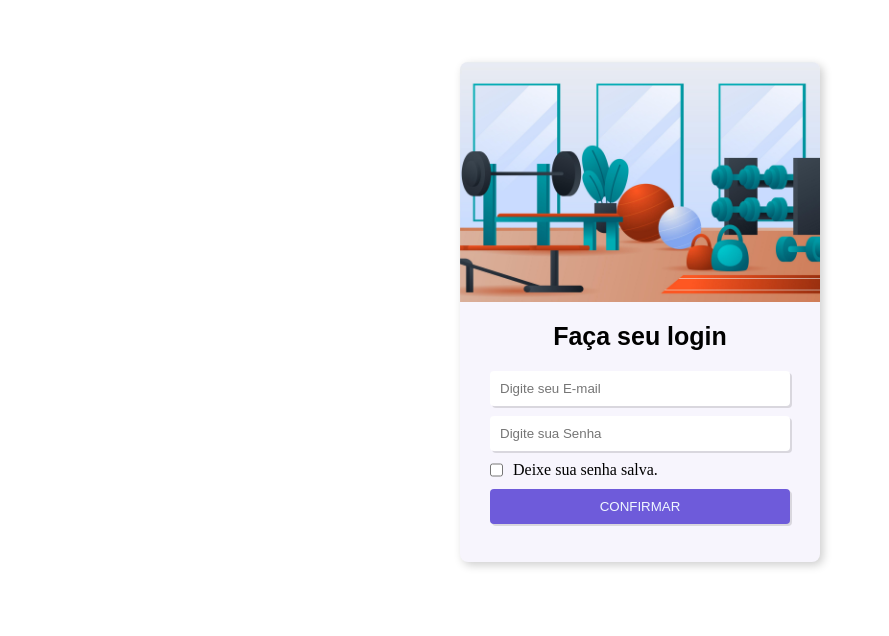
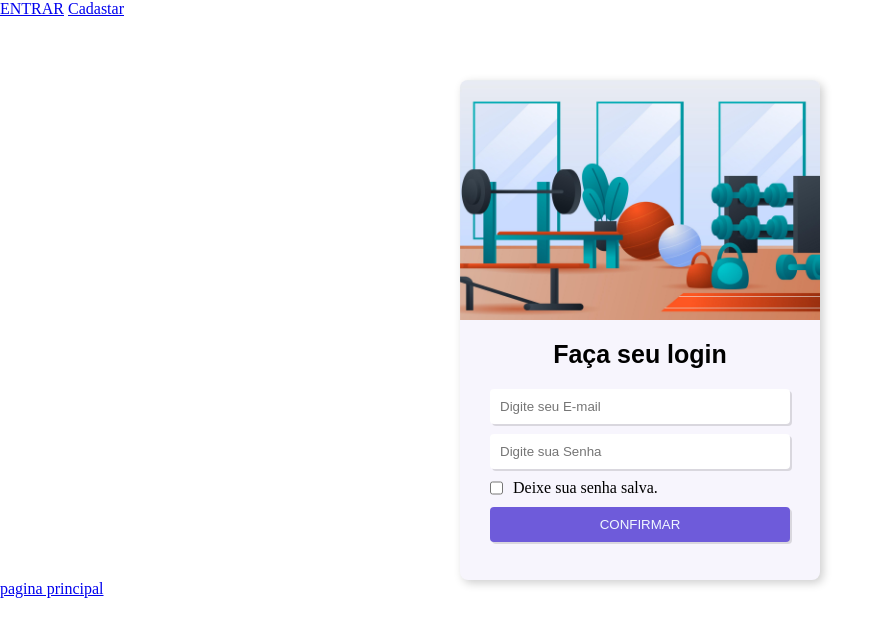
Before and after one commit to GabrielGLDS/Meu-Primeiro-Projeto, a plain HTML site: page login.html in a window 1280 px wide. Shown: the whole page, without its empty margins (0-889 px from the left). Drawn offline with Linux system fonts and the light colour scheme.

Commit message:
criação da nav menu

```diff
--- a/login.html
+++ b/login.html
@@ -8,6 +8,10 @@
     <link rel="stylesheet" href="login2.css">
 </head>
 <body>
+    <nav>
+        <a href="login.html">ENTRAR</a>
+        <a href="index.html">Cadastar</a>
+       </nav>
     <form>
         <div class="container-login">
             <img src="img/4867017.jpg" id="academia" alt="iamgem de academia vazia,faça sua matricula">
@@ -22,5 +26,7 @@
 
         </div>
     </form>
+
+    <a href="index.html">pagina principal</a>
 </body>
 </html>
```
